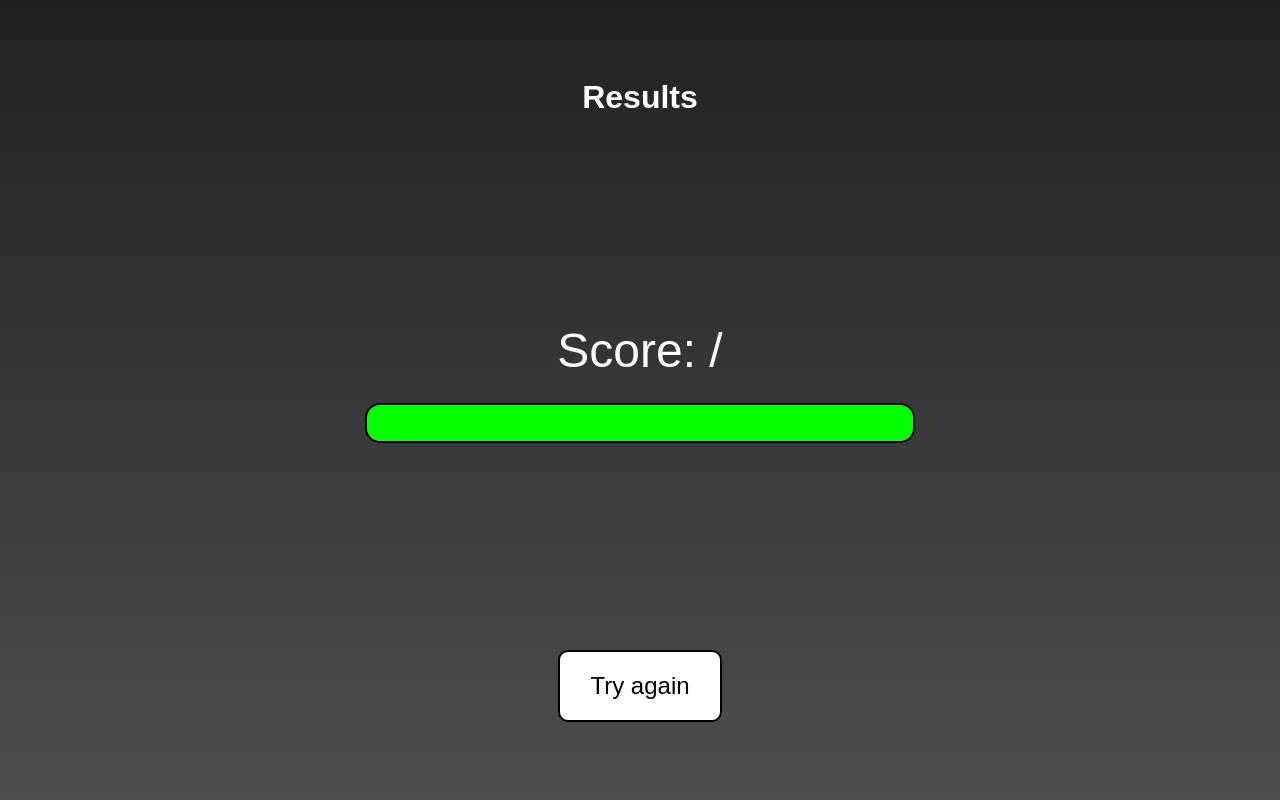
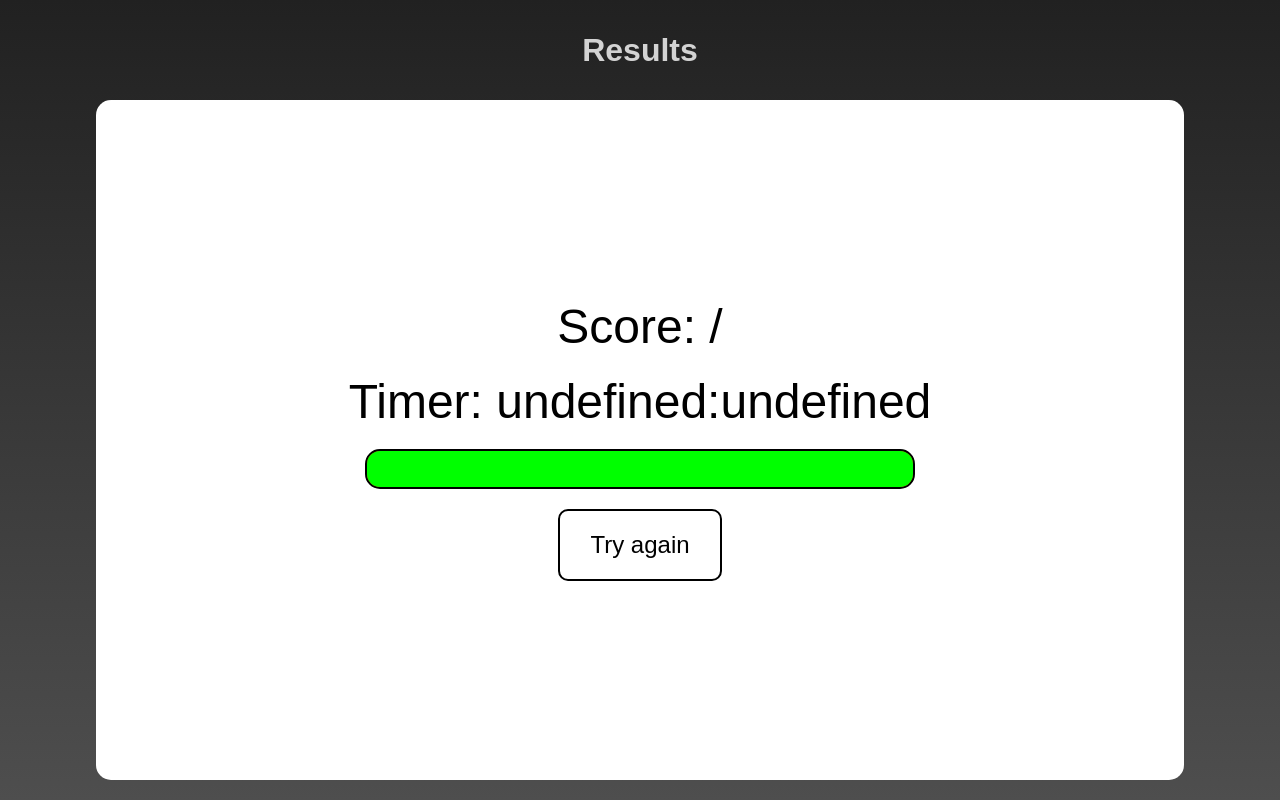
Before and after one commit to josephmeadowcroft/EconDaily, a React (Vite) app: page /results in a window 1280 px wide. Built offline with nearby package versions, Linux system fonts and the light colour scheme.

Commit message:
Added questionArea and resultArea background

```diff
--- a/src/components/Quiz/Quiz.jsx
+++ b/src/components/Quiz/Quiz.jsx
@@ -34,7 +34,7 @@ const Quiz = () => {
       setCurrentQuestionIndex(currentQuestionIndex + 1);
       setAnswerSelected(false);
     } else {
-      navigate("/results", { state: { correct, attempted } });
+      navigate("/results", { state: { correct, attempted, minutes, seconds } });
     }
   };
 
--- a/src/components/Quiz/quiz.scss
+++ b/src/components/Quiz/quiz.scss
@@ -5,7 +5,7 @@ $button-text-color: #000;
 
 .quiz {
   width: 100%;
-  height: 100%;
+  height: 100vh;
 
   .header {
     display: flex;
@@ -22,12 +22,16 @@ $button-text-color: #000;
   }
 
   .questionArea {
-    width: 100;
-    height: calc(100vh - 100px);
+    width: 85%;
+    margin: auto;
+    height: calc(97.5vh - 100px);
     display: flex;
     flex-direction: column;
     align-items: center;
+    justify-content: center;
     gap: 20px;
+    background-color: #fff;
+    border-radius: 15px;
 
     img {
       border-radius: 10px;
--- a/src/components/Results/Results.jsx
+++ b/src/components/Results/Results.jsx
@@ -8,6 +8,8 @@ const Results = () => {
   const { state } = useLocation();
   const correct = state?.correct;
   const attempted = state?.attempted;
+  const minutes = state?.minutes;
+  const seconds = state?.seconds;
 
   const percentageCorrect = Math.round((correct / attempted) * 100);
 
@@ -21,10 +23,18 @@ const Results = () => {
         transition: { duration: 1 },
       }}
     >
+      <div className="header">
         <h1>Results</h1>
+      </div>
       <div className="resultsArea">
         <p>
           Score: {correct}/{attempted}
+        </p>
+        <p>
+          Timer:{" "}
+          {`${minutes < 10 ? "0" : ""}${minutes}:${
+            seconds < 10 ? "0" : ""
+          }${seconds}`}
         </p>
         <div className="scoreBarWrapper">
           <div
@@ -34,7 +44,6 @@ const Results = () => {
             <p>{percentageCorrect > 0 ? `${percentageCorrect}%` : ""}</p>
           </div>
         </div>
-      </div>
         <motion.button
           onClick={() => navigate("/quiz")}
           whileHover={{ scale: 1.1 }}
@@ -42,6 +51,7 @@ const Results = () => {
         >
           Try again
         </motion.button>
+      </div>
     </motion.div>
   );
 };
--- a/src/components/Results/results.scss
+++ b/src/components/Results/results.scss
@@ -1,23 +1,31 @@
 .results {
   height: 100vh;
   width: 100%;
-  display: flex;
-  flex-direction: column;
-  justify-content: space-around;
-  align-items: center;
-  gap: 50px;
-  color: white;
+
+  .header {
+    display: flex;
+    justify-content: center;
+    align-items: center;
+    height: 100px;
+    margin: auto;
+  }
 
   p {
     font-size: 48px;
   }
 
   .resultsArea {
+    width: 85%;
+    margin: auto;
+    height: calc(97.5vh - 100px);
     display: flex;
     flex-direction: column;
+    align-items: center;
     justify-content: center;
-    align-items: center;
-    gap: 25px;
+    gap: 20px;
+    background-color: #fff;
+    border-radius: 15px;
+    color: black;
   }
 
   .scoreBarWrapper {
```
Lines whose indentation alone changed are shown as unchanged.
